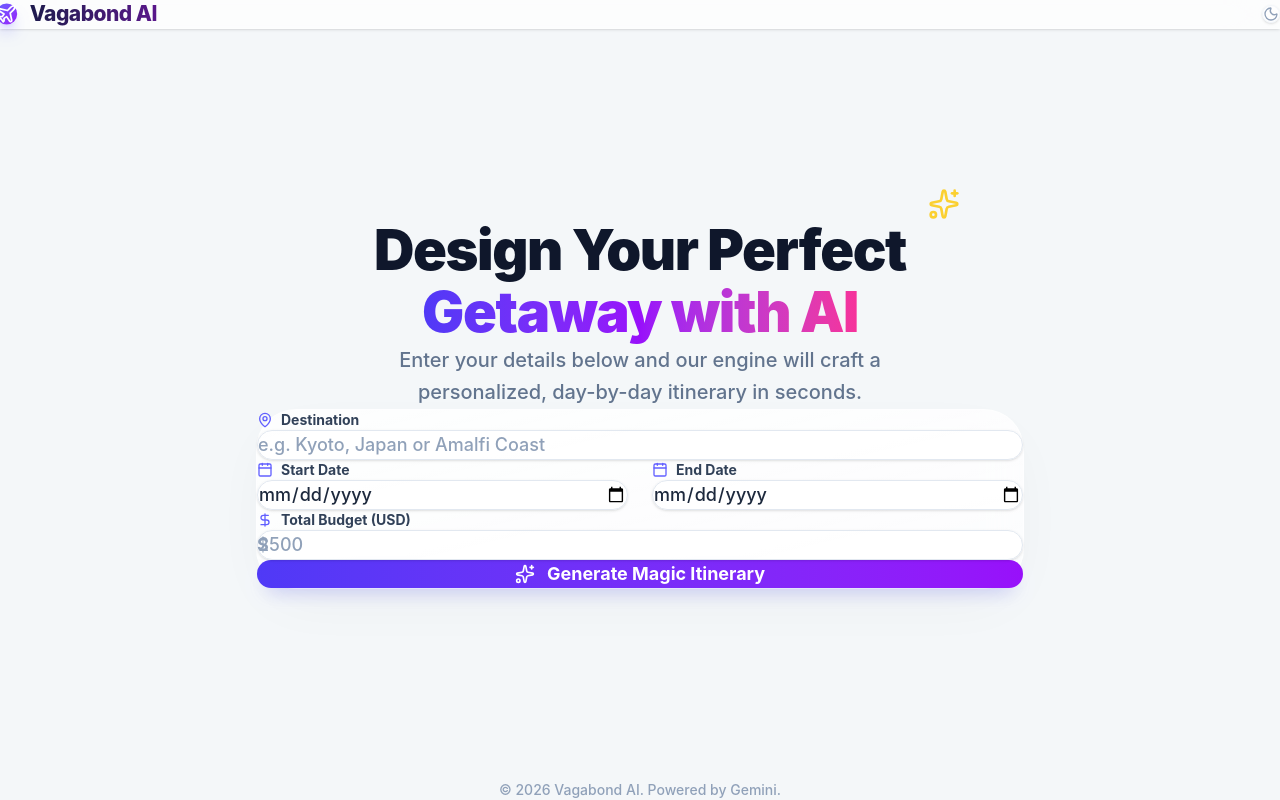
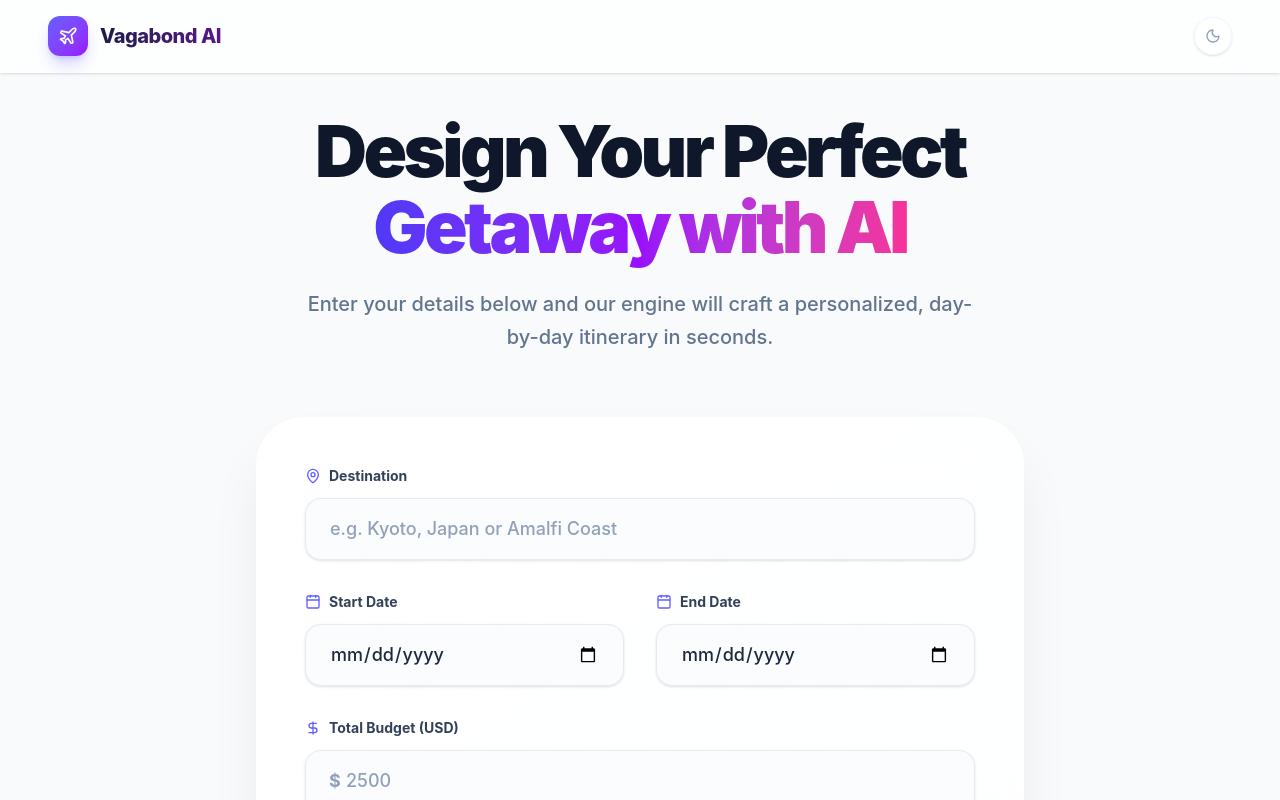
Before and after one commit to sanketmunot/promptwar, a Next.js app: page / in a window 1280 px wide. Both pictures are taken after a click on the button "Start Planning Now". Shown: the top 800 px of the page. Built offline with nearby package versions, Linux system fonts and the light colour scheme.

Commit message:
complete one round

```diff
--- a/App.jsx
+++ b/App.jsx
@@ -7,10 +7,10 @@ const FeatureCard = ({ icon, title, desc, delay }) => (
   <motion.div
     initial={{ y: 30, opacity: 0 }}
     animate={{ y: 0, opacity: 1 }}
-    transition={{ delay }}
-    className="bg-white/60 backdrop-blur-lg p-8 rounded-3xl border border-white/60 shadow-sm hover:shadow-md transition-all group"
+    transition={{ delay, duration: 0.6, ease: [0.16, 1, 0.3, 1] }}
+    className="bg-white/70 backdrop-blur-xl p-8 rounded-[2rem] border border-white/50 shadow-lg hover:shadow-2xl hover:-translate-y-2 transition-all duration-300 group"
   >
-    <div className="bg-white w-14 h-14 rounded-2xl flex items-center justify-center shadow-sm mb-6 group-hover:scale-110 transition-transform">
+    <div className="bg-gradient-to-br from-white to-slate-50 w-16 h-16 rounded-2xl flex items-center justify-center shadow-md border border-slate-100 mb-6 group-hover:scale-110 transition-transform duration-300">
       {icon}
     </div>
     <h3 className="text-xl font-bold text-slate-800 mb-3">{title}</h3>
@@ -24,85 +24,71 @@ const LandingPage = ({ onStart }) => {
       key="landing"
       initial={{ opacity: 0 }}
       animate={{ opacity: 1 }}
-      exit={{ opacity: 0, y: -20 }}
-      className="flex-grow flex flex-col items-center justify-center p-6 sm:p-10 z-10 w-full max-w-6xl mx-auto"
+      exit={{ opacity: 0, y: -20, filter: "blur(10px)" }}
+      transition={{ duration: 0.5 }}
+      className="flex-grow flex flex-col items-center justify-center p-6 sm:p-10 z-10 w-full min-h-[calc(100vh-100px)]"
     >
-      <div className="text-center mb-16 relative mt-8 md:mt-0">
-        <motion.div
-          initial={{ scale: 0 }}
-          animate={{ scale: 1 }}
-          transition={{ type: "spring", delay: 0.2 }}
-          className="absolute -top-12 -left-8 text-yellow-400 opacity-80 hidden md:block"
-        >
-          <Sparkles className="w-10 h-10" />
-        </motion.div>
-        <motion.div
-          initial={{ scale: 0 }}
-          animate={{ scale: 1 }}
-          transition={{ type: "spring", delay: 0.4 }}
-          className="absolute bottom-0 -right-12 text-indigo-400 opacity-80 hidden md:block"
-        >
-          <Plane className="w-12 h-12 rotate-45" />
-        </motion.div>
-
-        <motion.div
-          initial={{ opacity: 0, y: -10 }}
-          animate={{ opacity: 1, y: 0 }}
-          className="inline-flex items-center gap-2 px-4 py-1.5 rounded-full bg-white/80 border border-slate-200 text-slate-600 font-semibold text-sm mb-6 shadow-sm"
-        >
-          <Sparkles className="w-4 h-4 text-indigo-500" /> Vagabond AI Travel Engine
-        </motion.div>
-
+      <div className="text-center mb-20 relative mt-12 md:mt-0 max-w-4xl mx-auto">
         <motion.h1
           initial={{ y: 20, opacity: 0 }}
           animate={{ y: 0, opacity: 1 }}
-           className="text-5xl md:text-7xl font-black text-slate-900 mb-6 leading-[1.1] tracking-tight"
+          transition={{ duration: 0.6, delay: 0.1, ease: [0.16, 1, 0.3, 1] }}
+          className="text-6xl md:text-8xl font-black text-slate-900 mb-8 leading-[1.05] tracking-tighter"
         >
-          Travel Planning, <br/>
+          Travel Planning, <br className="hidden md:block" />
           <span className="text-transparent bg-clip-text bg-gradient-to-r from-indigo-600 via-purple-600 to-pink-500">
             Reimagined with AI
           </span>
         </motion.h1>
+
         <motion.p
           initial={{ y: 20, opacity: 0 }}
           animate={{ y: 0, opacity: 1 }}
-          transition={{ delay: 0.1 }}
-          className="text-slate-500 text-lg md:text-2xl font-medium max-w-2xl mx-auto leading-relaxed mb-10"
+          transition={{ duration: 0.6, delay: 0.2, ease: [0.16, 1, 0.3, 1] }}
+          className="text-slate-500 text-lg md:text-2xl font-medium max-w-2xl mx-auto leading-relaxed mb-12"
         >
           Stop spending hours researching. Tell Vagabond AI where you want to go, and get a complete, personalized itinerary in seconds.
         </motion.p>
 
-        <motion.button
+        <motion.div
           initial={{ y: 20, opacity: 0 }}
           animate={{ y: 0, opacity: 1 }}
-          transition={{ delay: 0.2 }}
-          whileHover={{ scale: 1.05 }}
-          whileTap={{ scale: 0.95 }}
+          transition={{ duration: 0.6, delay: 0.3, ease: [0.16, 1, 0.3, 1] }}
+          className="flex justify-center"
+        >
+          <motion.button
+            whileHover={{ scale: 1.02 }}
+            whileTap={{ scale: 0.98 }}
             onClick={onStart}
-          className="bg-gradient-to-r from-indigo-600 to-purple-600 text-white font-bold text-lg md:text-xl py-4 px-8 md:py-5 md:px-10 rounded-[2rem] shadow-[0_20px_40px_-15px_rgba(99,102,241,0.6)] hover:shadow-[0_25px_50px_-15px_rgba(99,102,241,0.7)] transition-all flex items-center gap-3 mx-auto"
+            className="bg-slate-900 hover:bg-slate-800 text-white font-bold text-lg md:text-xl py-5 px-12 rounded-full shadow-2xl hover:shadow-slate-900/30 transition-all flex items-center gap-3 relative overflow-hidden group"
           >
-          <Plane className="w-6 h-6" /> Start Planning Now
+            <div className="absolute inset-0 bg-gradient-to-r from-indigo-500 via-purple-500 to-pink-500 opacity-0 group-hover:opacity-100 transition-opacity duration-500" />
+            <span className="relative z-10 flex items-center gap-3">
+              <Plane className="w-6 h-6 group-hover:translate-x-1 group-hover:-translate-y-1 transition-transform" />
+              Start Planning Now
+            </span>
           </motion.button>
+        </motion.div>
       </div>
 
-      <div className="grid grid-cols-1 md:grid-cols-3 gap-6 md:gap-8 w-full mt-4">
+      <div className="grid grid-cols-1 md:grid-cols-3 gap-8 w-full max-w-6xl px-8 md:px-12 mt-8 pb-16">
         <FeatureCard
-          icon={<Sparkles className="w-6 h-6 text-indigo-500" />}
+          icon={<Sparkles className="w-8 h-8 text-indigo-500" />}
           title="AI-Powered Precision"
           desc="Our advanced AI creates day-by-day plans tailored exactly to your destination and timeframe."
-          delay={0.3}
-        />
-        <FeatureCard
-          icon={<DollarSign className="w-6 h-6 text-emerald-500" />}
-          title="Smart Budgeting"
-          desc="Set your budget and we'll estimate costs for activities, helping you stay on track."
           delay={0.4}
         />
         <FeatureCard
-          icon={<Share2 className="w-6 h-6 text-pink-500" />}
+          icon={<DollarSign className="w-8 h-8 text-emerald-500" />}
+          title="Smart Budgeting"
+          desc="Set your budget and we'll estimate costs for activities, helping you stay on track."
+          delay={0.5}
+        />
+        <FeatureCard
+          icon={<Share2 className="w-8 h-8 text-pink-500" />}
           title="Easily Shareable"
           desc="Generate a unique link to your itinerary to share with travel companions instantly."
-          delay={0.5}
+          delay={0.6}
         />
       </div>
     </motion.div>
@@ -178,14 +164,7 @@ export default function App() {
 }`;
 
     try {
-      const apiKey = import.meta.env?.VITE_GEMINI_API_KEY || process.env.NEXT_PUBLIC_GEMINI_API_KEY;
-      if (!apiKey) {
-        alert("API Key not found. Please set NEXT_PUBLIC_GEMINI_API_KEY in your environment.");
-        setLoading(false);
-        return;
-      }
-
-      const res = await fetch(`https://generativelanguage.googleapis.com/v1beta/models/gemini-2.5-flash:generateContent?key=${apiKey}`, {
+      const res = await fetch('/api/itinerary', {
         method: 'POST',
         headers: {
           'Content-Type': 'application/json'
@@ -194,7 +173,9 @@ export default function App() {
           contents: [{ parts: [{ text: prompt }] }],
           generationConfig: {
             responseMimeType: "application/json",
-            maxOutputTokens: 8192
+            maxOutputTokens: 16384,
+            // Cap thinking tokens so the JSON response has enough room
+            thinkingConfig: { thinkingBudget: 1024 }
           }
         })
       });
@@ -285,11 +266,14 @@ export default function App() {
   );
 
   return (
-    <div className="min-h-screen bg-[#f4f7f9] font-sans flex flex-col relative overflow-hidden selection:bg-indigo-100 selection:text-indigo-900">
+    <div className="min-h-screen bg-slate-50 font-sans flex flex-col relative overflow-hidden selection:bg-indigo-100 selection:text-indigo-900">
       {/* Decorative Background Elements */}
-      <div className="absolute top-0 left-0 w-full h-[500px] bg-gradient-to-b from-indigo-50/80 via-purple-50/40 to-transparent -z-10 pointer-events-none" />
-      <div className="absolute top-[-10%] right-[-5%] w-[500px] h-[500px] rounded-full bg-purple-200/40 blur-[100px] -z-10 pointer-events-none" />
-      <div className="absolute bottom-[-10%] left-[-10%] w-[600px] h-[600px] rounded-full bg-indigo-200/40 blur-[120px] -z-10 pointer-events-none" />
+      <div className="fixed inset-0 overflow-hidden pointer-events-none -z-10">
+        <div className="absolute -top-[20%] -left-[10%] w-[70vw] h-[70vw] rounded-full bg-gradient-to-br from-indigo-200/40 to-purple-200/40 blur-[120px]" />
+        <div className="absolute top-[40%] -right-[10%] w-[60vw] h-[60vw] rounded-full bg-gradient-to-br from-pink-200/30 to-rose-200/30 blur-[120px]" />
+        <div className="absolute -bottom-[20%] left-[20%] w-[80vw] h-[80vw] rounded-full bg-gradient-to-tr from-blue-200/30 to-indigo-200/30 blur-[150px]" />
+        <div className="absolute inset-0 bg-white/40 backdrop-blur-[100px]" />
+      </div>
 
       <TopNav />
 
@@ -303,37 +287,42 @@ export default function App() {
             initial={{ opacity: 0, y: 20 }}
             animate={{ opacity: 1, y: 0 }}
             exit={{ opacity: 0, scale: 0.95, filter: "blur(10px)" }}
-            transition={{ duration: 0.4 }}
-            className="flex-grow flex flex-col items-center justify-center p-6 sm:p-10 z-10"
+            transition={{ duration: 0.5, ease: [0.16, 1, 0.3, 1] }}
+            className="flex-grow flex flex-col items-center justify-center p-6 sm:p-10 z-10 w-full min-h-[calc(100vh-100px)]"
           >
-            <div className="text-center mb-12 relative">
-              <motion.div
-                initial={{ scale: 0 }}
-                animate={{ scale: 1 }}
-                transition={{ type: "spring", delay: 0.2 }}
-                className="absolute -top-8 -right-8 text-yellow-400 opacity-80"
+            <div className="text-center mb-16 relative max-w-3xl mx-auto mt-10 md:mt-0">
+              <motion.h1
+                initial={{ y: 20, opacity: 0 }}
+                animate={{ y: 0, opacity: 1 }}
+                transition={{ duration: 0.6, ease: [0.16, 1, 0.3, 1] }}
+                className="text-5xl md:text-7xl font-black text-slate-900 mb-6 leading-[1.05] tracking-tighter"
               >
-                <Sparkles className="w-8 h-8" />
-              </motion.div>
-              <h1 className="text-5xl md:text-[3.5rem] font-black text-slate-900 mb-6 leading-[1.1] tracking-tight">
-                Design Your Perfect <br/>
+                Design Your Perfect <br className="hidden md:block" />
                 <span className="text-transparent bg-clip-text bg-gradient-to-r from-indigo-600 via-purple-600 to-pink-500">
                   Getaway with AI
                 </span>
-              </h1>
-              <p className="text-slate-500 text-lg md:text-xl font-medium max-w-xl mx-auto leading-relaxed">
+              </motion.h1>
+              <motion.p
+                initial={{ y: 20, opacity: 0 }}
+                animate={{ y: 0, opacity: 1 }}
+                transition={{ duration: 0.6, delay: 0.1, ease: [0.16, 1, 0.3, 1] }}
+                className="text-slate-500 text-lg md:text-xl font-medium max-w-2xl mx-auto leading-relaxed"
+              >
                 Enter your details below and our engine will craft a personalized, day-by-day itinerary in seconds.
-              </p>
+              </motion.p>
             </div>
 
             <motion.div
-              className="bg-white/70 backdrop-blur-xl p-8 rounded-[2.5rem] shadow-[0_20px_60px_-15px_rgba(0,0,0,0.05)] border border-white/60 w-full max-w-3xl relative"
+              initial={{ opacity: 0, y: 20 }}
+              animate={{ opacity: 1, y: 0 }}
+              transition={{ duration: 0.6, delay: 0.2, ease: [0.16, 1, 0.3, 1] }}
+              className="bg-white/80 backdrop-blur-2xl p-8 md:p-12 rounded-[3rem] shadow-[0_30px_60px_-15px_rgba(0,0,0,0.1)] border border-white w-full max-w-3xl relative overflow-hidden"
             >
-              <div className="absolute inset-0 bg-gradient-to-br from-white/40 to-white/10 rounded-[2.5rem] pointer-events-none" />
+              <div className="absolute inset-0 bg-gradient-to-br from-white/60 to-white/10 pointer-events-none" />
 
-              <form onSubmit={handleSubmit} className="space-y-7 relative z-10">
+              <form onSubmit={handleSubmit} className="space-y-8 relative z-10">
                 <div>
-                  <label className="block text-sm font-bold text-slate-700 mb-2.5 flex items-center gap-2">
+                  <label className="block text-sm font-bold text-slate-700 mb-3 flex items-center gap-2">
                     <MapPin className="w-4 h-4 text-indigo-500" /> Destination
                   </label>
                   <input
@@ -341,45 +330,45 @@ export default function App() {
                     value={destination}
                     onChange={e => setDestination(e.target.value)}
                     placeholder="e.g. Kyoto, Japan or Amalfi Coast"
-                    className="w-full px-5 py-4 bg-white/80 border border-slate-200 rounded-2xl focus:ring-4 focus:ring-indigo-500/10 focus:border-indigo-500 outline-none transition-all text-slate-800 placeholder-slate-400 font-medium text-lg shadow-sm"
+                    className="w-full px-6 py-4 bg-slate-50/50 border border-slate-200/80 rounded-2xl focus:bg-white focus:ring-4 focus:ring-indigo-500/15 focus:border-indigo-500 outline-none transition-all text-slate-800 placeholder-slate-400 font-medium text-lg shadow-sm"
                   />
-                  {errors.destination && <p className="text-pink-500 text-sm mt-2 font-semibold flex items-center gap-1"><span className="w-1 h-1 rounded-full bg-pink-500" />{errors.destination}</p>}
+                  {errors.destination && <p className="text-pink-500 text-sm mt-2 font-semibold flex items-center gap-1.5"><span className="w-1.5 h-1.5 rounded-full bg-pink-500" />{errors.destination}</p>}
                 </div>
 
-                <div className="grid grid-cols-1 md:grid-cols-2 gap-6">
+                <div className="grid grid-cols-1 md:grid-cols-2 gap-8">
                   <div>
-                    <label className="block text-sm font-bold text-slate-700 mb-2.5 flex items-center gap-2">
+                    <label className="block text-sm font-bold text-slate-700 mb-3 flex items-center gap-2">
                       <Calendar className="w-4 h-4 text-indigo-500" /> Start Date
                     </label>
                     <input
                       type="date"
                       value={startDate}
                       onChange={e => setStartDate(e.target.value)}
-                      className="w-full px-5 py-4 bg-white/80 border border-slate-200 rounded-2xl focus:ring-4 focus:ring-indigo-500/10 focus:border-indigo-500 outline-none transition-all text-slate-800 font-medium text-lg shadow-sm appearance-none"
+                      className="w-full px-6 py-4 bg-slate-50/50 border border-slate-200/80 rounded-2xl focus:bg-white focus:ring-4 focus:ring-indigo-500/15 focus:border-indigo-500 outline-none transition-all text-slate-800 font-medium text-lg shadow-sm appearance-none min-h-[60px]"
                     />
-                    {errors.startDate && <p className="text-pink-500 text-sm mt-2 font-semibold flex items-center gap-1"><span className="w-1 h-1 rounded-full bg-pink-500" />{errors.startDate}</p>}
+                    {errors.startDate && <p className="text-pink-500 text-sm mt-2 font-semibold flex items-center gap-1.5"><span className="w-1.5 h-1.5 rounded-full bg-pink-500" />{errors.startDate}</p>}
                   </div>
 
                   <div>
-                    <label className="block text-sm font-bold text-slate-700 mb-2.5 flex items-center gap-2">
+                    <label className="block text-sm font-bold text-slate-700 mb-3 flex items-center gap-2">
                       <Calendar className="w-4 h-4 text-indigo-500" /> End Date
                     </label>
                     <input
                       type="date"
                       value={endDate}
                       onChange={e => setEndDate(e.target.value)}
-                      className="w-full px-5 py-4 bg-white/80 border border-slate-200 rounded-2xl focus:ring-4 focus:ring-indigo-500/10 focus:border-indigo-500 outline-none transition-all text-slate-800 font-medium text-lg shadow-sm appearance-none"
+                      className="w-full px-6 py-4 bg-slate-50/50 border border-slate-200/80 rounded-2xl focus:bg-white focus:ring-4 focus:ring-indigo-500/15 focus:border-indigo-500 outline-none transition-all text-slate-800 font-medium text-lg shadow-sm appearance-none min-h-[60px]"
                     />
-                    {errors.endDate && <p className="text-pink-500 text-sm mt-2 font-semibold flex items-center gap-1"><span className="w-1 h-1 rounded-full bg-pink-500" />{errors.endDate}</p>}
+                    {errors.endDate && <p className="text-pink-500 text-sm mt-2 font-semibold flex items-center gap-1.5"><span className="w-1.5 h-1.5 rounded-full bg-pink-500" />{errors.endDate}</p>}
                   </div>
                 </div>
 
                 <div>
-                  <label className="block text-sm font-bold text-slate-700 mb-2.5 flex items-center gap-2">
+                  <label className="block text-sm font-bold text-slate-700 mb-3 flex items-center gap-2">
                     <DollarSign className="w-4 h-4 text-indigo-500" /> Total Budget (USD)
                   </label>
                   <div className="relative">
-                    <div className="absolute inset-y-0 left-0 pl-5 flex items-center pointer-events-none">
+                    <div className="absolute inset-y-0 left-0 pl-6 flex items-center pointer-events-none">
                       <span className="text-slate-400 font-bold text-lg">$</span>
                     </div>
                     <input
@@ -387,19 +376,21 @@ export default function App() {
                       value={budget}
                       onChange={e => setBudget(e.target.value)}
                       placeholder="2500"
-                      className="w-full pl-9 pr-5 py-4 bg-white/80 border border-slate-200 rounded-2xl focus:ring-4 focus:ring-indigo-500/10 focus:border-indigo-500 outline-none transition-all text-slate-800 placeholder-slate-400 font-medium text-lg shadow-sm"
+                      className="w-full pl-10 pr-6 py-4 bg-slate-50/50 border border-slate-200/80 rounded-2xl focus:bg-white focus:ring-4 focus:ring-indigo-500/15 focus:border-indigo-500 outline-none transition-all text-slate-800 placeholder-slate-400 font-medium text-lg shadow-sm"
                     />
                   </div>
-                  {errors.budget && <p className="text-pink-500 text-sm mt-2 font-semibold flex items-center gap-1"><span className="w-1 h-1 rounded-full bg-pink-500" />{errors.budget}</p>}
+                  {errors.budget && <p className="text-pink-500 text-sm mt-2 font-semibold flex items-center gap-1.5"><span className="w-1.5 h-1.5 rounded-full bg-pink-500" />{errors.budget}</p>}
                 </div>
 
                 <motion.button
-                  whileHover={{ scale: 1.01 }}
+                  whileHover={{ scale: 1.02 }}
                   whileTap={{ scale: 0.98 }}
                   type="submit"
                   disabled={loading}
-                  className="w-full bg-gradient-to-r from-indigo-600 to-purple-600 hover:from-indigo-500 hover:to-purple-500 text-white font-bold py-4 px-6 rounded-2xl transition-all flex justify-center items-center gap-3 mt-4 shadow-[0_10px_20px_-10px_rgba(99,102,241,0.6)] hover:shadow-[0_15px_30px_-10px_rgba(99,102,241,0.7)] disabled:opacity-70 disabled:cursor-not-allowed text-lg"
+                  className="w-full bg-slate-900 hover:bg-slate-800 text-white font-bold py-5 px-8 rounded-2xl transition-all flex justify-center items-center gap-3 mt-6 shadow-xl hover:shadow-2xl hover:shadow-slate-900/20 disabled:opacity-70 disabled:cursor-not-allowed text-lg relative overflow-hidden group"
                 >
+                  <div className="absolute inset-0 bg-gradient-to-r from-indigo-500 via-purple-500 to-pink-500 opacity-0 group-hover:opacity-100 transition-opacity duration-500" />
+                  <div className="relative z-10 flex items-center gap-3">
                     {loading ? (
                       <>
                         <RefreshCw className="w-5 h-5 animate-spin" />
@@ -410,6 +401,7 @@ export default function App() {
                         <Sparkles className="w-5 h-5" /> Generate Magic Itinerary
                       </>
                     )}
+                  </div>
                 </motion.button>
               </form>
             </motion.div>
--- a/src/app/globals.css
+++ b/src/app/globals.css
@@ -33,11 +33,6 @@ body {
   -moz-osx-font-smoothing: grayscale;
 }
 
-* {
-  box-sizing: border-box;
-  padding: 0;
-  margin: 0;
-}
 
 a {
   color: inherit;
```
Also changed, not shown: src/app/api/itinerary/route.ts (added, +46 -0 lines), src/services/geminiService.ts (+3 -7 lines). Lines whose indentation alone changed are shown as unchanged.
